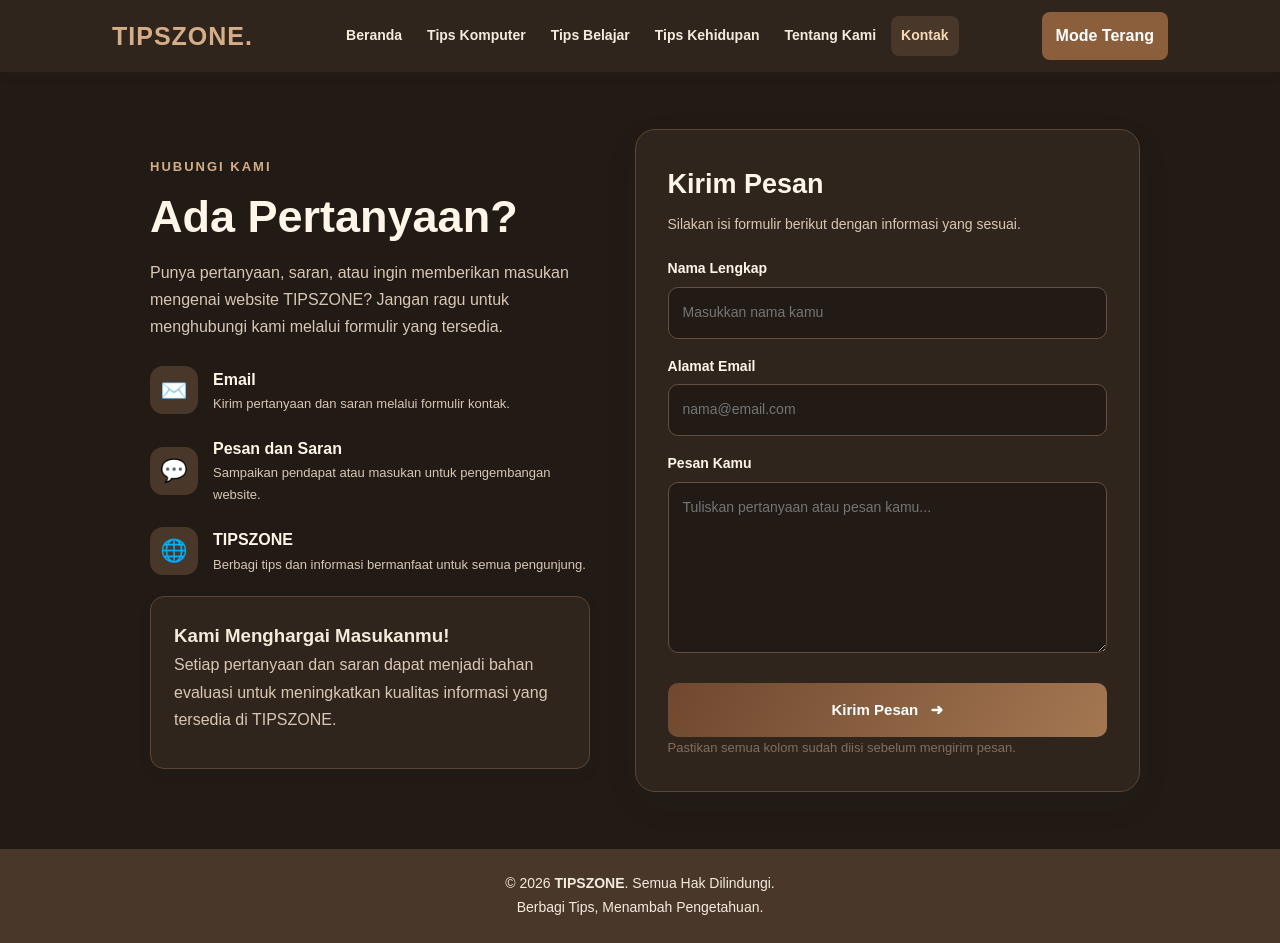
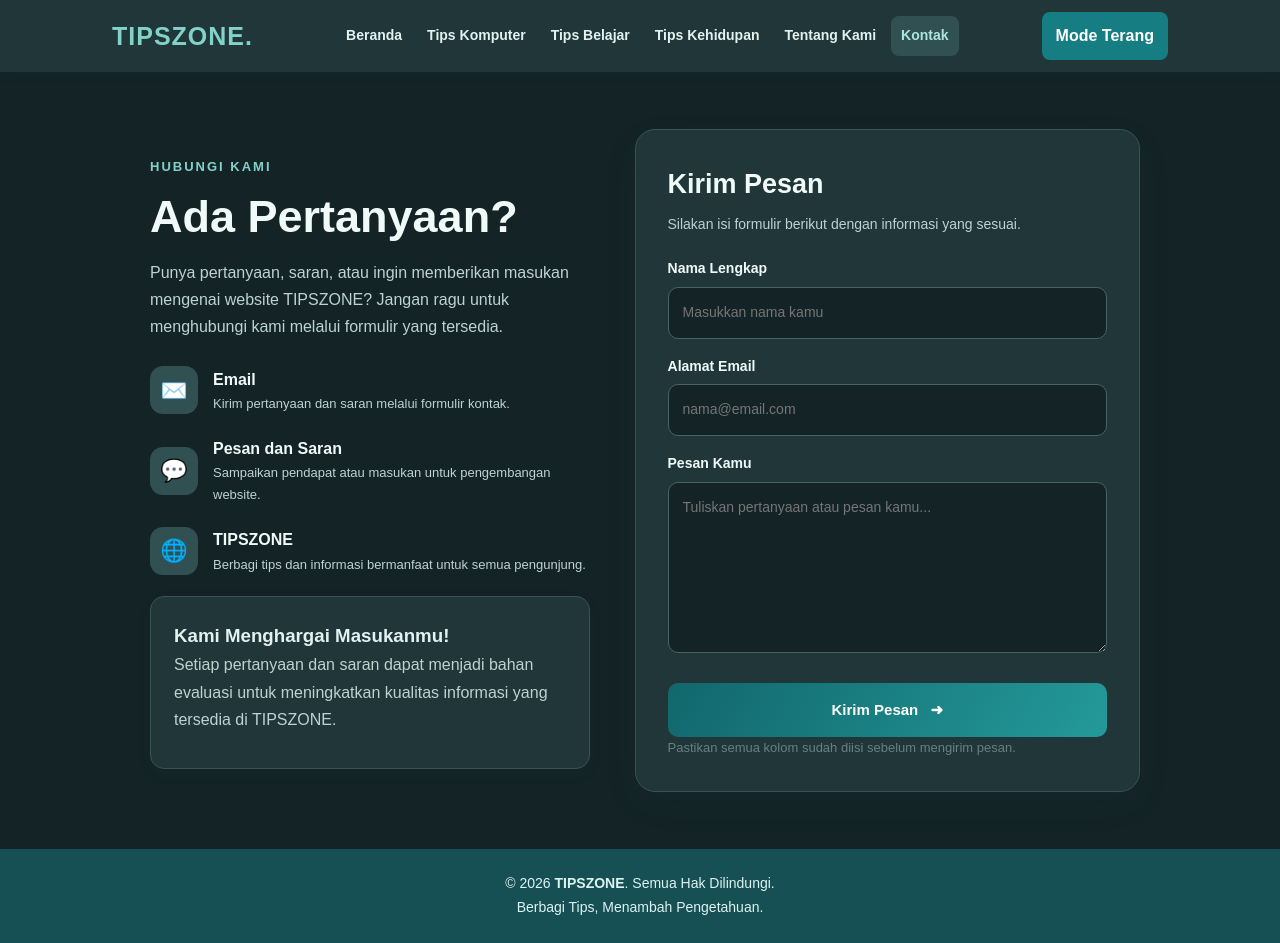
Before and after one commit to rinarin12/TIPSZONE, a plain HTML site: page kontak.html in a window 1280 px wide. Both pictures are taken after a click on the button "Mode Gelap". Drawn offline with Linux system fonts and the light colour scheme.

Commit message:
Update style.css

```diff
--- a/style.css
+++ b/style.css
@@ -17,8 +17,8 @@ html {
 body {
     font-family: Arial, sans-serif;
     line-height: 1.7;
-    background: #FAF5ED;
-    color: #493729;
+    background: #F5FBFA;
+    color: #24464A;
     transition: background 0.3s, color 0.3s;
     min-height: 100vh;
 }
@@ -60,7 +60,7 @@ header {
     position: sticky;
     top: 0;
     z-index: 100;
-    box-shadow: 0 2px 12px #49372914;
+    box-shadow: 0 2px 12px #24464A14;
 }
 
 .nav {
@@ -77,7 +77,7 @@ header {
 .brand {
     font-size: 25px;
     font-weight: 800;
-    color: #8B5E3C;
+    color: #167D83;
     letter-spacing: 1px;
     white-space: nowrap;
 }
@@ -94,7 +94,7 @@ nav a {
     display: inline-block;
     padding: 8px 10px;
     border-radius: 8px;
-    color: #493729;
+    color: #24464A;
     font-size: 14px;
     font-weight: 700;
     transition: 0.2s;
@@ -102,17 +102,21 @@ nav a {
 
 nav a:hover,
 nav a.active {
-    background: #F0E3D3;
-    color: #8B5E3C;
+    background: #DDF3F1;
+    color: #167D83;
 }
 
+/* Tombol hamburger */
 #menuToggle {
     display: none;
+    padding: 9px 13px;
+    font-size: 20px;
 }
 
+/* Tombol mode gelap */
 #themeToggle {
     border: none;
-    background: #8B5E3C;
+    background: #167D83;
     color: #FFFFFF;
     padding: 10px 14px;
     border-radius: 8px;
@@ -128,7 +132,7 @@ nav a.active {
 button {
     display: inline-block;
     border: none;
-    background: #8B5E3C;
+    background: #167D83;
     color: #FFFFFF;
     padding: 11px 17px;
     border-radius: 8px;
@@ -138,18 +142,18 @@ button {
 
 .btn:hover,
 button:hover {
-    background: #6F482F;
+    background: #11676C;
     transform: translateY(-1px);
 }
 
 .hero .btn {
     background: #FFFFFF;
-    color: #8B5E3C;
+    color: #167D83;
     margin-top: 10px;
 }
 
 .hero .btn:hover {
-    background: #F0E3D3;
+    background: #DDF3F1;
 }
 
 
@@ -158,7 +162,7 @@ button:hover {
 ===================================== */
 
 .hero {
-    background: linear-gradient(120deg, #493729, #A47752);
+    background: linear-gradient(120deg, #164F54, #167D83);
     color: #FFFFFF;
     padding: 70px 0;
 }
@@ -171,13 +175,13 @@ button:hover {
 
 .hero p {
     max-width: 680px;
-    color: #F5EBDD;
+    color: #E1F5F3;
     font-size: 17px;
     margin-top: 12px;
 }
 
 .eyebrow {
-    color: #E8D5BE;
+    color: #AEE4DF;
     font-weight: bold;
     letter-spacing: 2px;
     font-size: 13px;
@@ -198,7 +202,7 @@ main {
 
 .heading h1,
 .heading h2 {
-    color: #493729;
+    color: #24464A;
     margin-bottom: 7px;
     line-height: 1.3;
 }
@@ -208,7 +212,7 @@ main {
 }
 
 .heading p {
-    color: #806F60;
+    color: #668184;
     margin-top: 5px;
 }
 
@@ -226,28 +230,28 @@ main {
 .card,
 .panel {
     background: #FFFFFF;
-    border: 1px solid #E8D5BE;
+    border: 1px solid #D7EBE8;
     border-radius: 14px;
     padding: 23px;
-    box-shadow: 0 5px 16px #4937290D;
+    box-shadow: 0 5px 16px #24464A0D;
     min-width: 0;
     transition: transform 0.2s, box-shadow 0.2s;
 }
 
 .card:hover {
     transform: translateY(-4px);
-    box-shadow: 0 9px 22px #4937291A;
+    box-shadow: 0 9px 22px #24464A1A;
 }
 
 .card h3 {
     margin: 10px 0;
-    color: #493729;
+    color: #24464A;
     font-size: 19px;
 }
 
 .card p,
 .panel p {
-    color: #6F5D4D;
+    color: #587174;
     margin-bottom: 12px;
 }
 
@@ -258,8 +262,8 @@ main {
 
 .tag {
     display: inline-block;
-    background: #F0E3D3;
-    color: #805333;
+    background: #DDF3F1;
+    color: #167D83;
     padding: 4px 11px;
     border-radius: 20px;
     font-size: 12px;
@@ -271,7 +275,7 @@ main {
 .intro ul {
     padding-left: 20px;
     margin: 12px 0;
-    color: #6F5D4D;
+    color: #587174;
 }
 
 .card li,
@@ -281,7 +285,7 @@ main {
 }
 
 .card strong {
-    color: #493729;
+    color: #24464A;
 }
 
 
@@ -294,19 +298,19 @@ main {
     margin: 28px 0;
     padding: 25px;
     border-radius: 14px;
-    background: #F0E3D3;
+    background: #DDF3F1;
 }
 
 .intro h2,
 .closing h2 {
-    color: #493729;
+    color: #24464A;
     margin-bottom: 10px;
     font-size: 23px;
 }
 
 .intro p,
 .closing p {
-    color: #6F5D4D;
+    color: #587174;
 }
 
 
@@ -336,24 +340,24 @@ label {
     display: block;
     font-weight: bold;
     margin: 13px 0 6px;
-    color: #493729;
+    color: #24464A;
 }
 
 input,
 textarea {
     width: 100%;
     padding: 12px;
-    border: 1px solid #D8C5B1;
+    border: 1px solid #C8DFDC;
     border-radius: 8px;
     background: #FFFFFF;
-    color: #493729;
+    color: #24464A;
     outline: none;
 }
 
 input:focus,
 textarea:focus {
-    border-color: #A47752;
-    box-shadow: 0 0 0 3px #A4775220;
+    border-color: #167D83;
+    box-shadow: 0 0 0 3px #167D8318;
 }
 
 textarea {
@@ -362,7 +366,7 @@ textarea {
 }
 
 .muted {
-    color: #806F60;
+    color: #668184;
     font-size: 13px;
 }
 
@@ -373,7 +377,7 @@ textarea {
 
 .contact-section {
     padding: 55px 20px;
-    background: linear-gradient(135deg, #F0E3D3, #FAF5ED);
+    background: linear-gradient(135deg, #DDF3F1, #F5FBFA);
 }
 
 .contact-container {
@@ -393,7 +397,7 @@ textarea {
 
 .contact-label {
     display: inline-block;
-    color: #8B5E3C;
+    color: #167D83;
     font-weight: 800;
     letter-spacing: 2px;
     font-size: 13px;
@@ -403,12 +407,12 @@ textarea {
 .contact-info h1 {
     font-size: clamp(30px, 5vw, 45px);
     line-height: 1.2;
-    color: #493729;
+    color: #24464A;
     margin-bottom: 15px;
 }
 
 .contact-info > p {
-    color: #806F60;
+    color: #668184;
     margin-bottom: 25px;
 }
 
@@ -425,18 +429,18 @@ textarea {
     flex-shrink: 0;
     display: grid;
     place-items: center;
-    background: #E8D5BE;
+    background: #CBE9E5;
     border-radius: 13px;
     font-size: 22px;
 }
 
 .contact-detail h3 {
-    color: #493729;
+    color: #24464A;
     font-size: 16px;
 }
 
 .contact-detail p {
-    color: #806F60;
+    color: #668184;
     font-size: 13px;
 }
 
@@ -444,19 +448,19 @@ textarea {
     background: #FFFFFF;
     padding: 32px;
     border-radius: 20px;
-    border: 1px solid #E8D5BE;
-    box-shadow: 0 12px 35px #49372912;
+    border: 1px solid #D7EBE8;
+    box-shadow: 0 12px 35px #24464A12;
     min-width: 0;
 }
 
 .contact-form h2 {
-    color: #493729;
+    color: #24464A;
     margin-bottom: 5px;
     font-size: 27px;
 }
 
 .form-description {
-    color: #806F60;
+    color: #668184;
     margin-bottom: 20px;
     font-size: 14px;
 }
@@ -466,7 +470,7 @@ textarea {
 }
 
 .contact-form label {
-    color: #493729;
+    color: #24464A;
     margin-top: 16px;
     font-size: 14px;
 }
@@ -474,9 +478,9 @@ textarea {
 .contact-form input,
 .contact-form textarea {
     padding: 13px 14px;
-    border: 1px solid #D8C5B1;
+    border: 1px solid #C8DFDC;
     border-radius: 10px;
-    background: #FAF5ED;
+    background: #F5FBFA;
     font-size: 14px;
     max-width: 100%;
 }
@@ -491,12 +495,12 @@ textarea {
     margin-top: 22px;
     padding: 14px;
     border-radius: 10px;
-    background: linear-gradient(120deg, #6F482F, #A47752);
+    background: linear-gradient(120deg, #11676C, #24999A);
     font-size: 15px;
 }
 
 .contact-button:hover {
-    background: #6F482F;
+    background: #11676C;
 }
 
 .contact-button span {
@@ -509,8 +513,8 @@ textarea {
 ===================================== */
 
 footer {
-    background: #493729;
-    color: #F5EBDD;
+    background: #164F54;
+    color: #DDF3F1;
     text-align: center;
     padding: 23px 15px;
     font-size: 14px;
@@ -522,31 +526,31 @@ footer {
 ===================================== */
 
 body.dark {
-    background: #211A15;
-    color: #F5EBDD;
+    background: #142426;
+    color: #E3F1EF;
 }
 
 body.dark header,
 body.dark .card,
 body.dark .panel,
 body.dark .contact-form {
-    background: #30251D;
-    border-color: #5B4635;
+    background: #203638;
+    border-color: #365456;
 }
 
 body.dark .brand,
 body.dark .contact-label {
-    color: #D5AD88;
+    color: #83D2CA;
 }
 
 body.dark nav a {
-    color: #F5EBDD;
+    color: #E3F1EF;
 }
 
 body.dark nav a.active,
 body.dark nav a:hover {
-    background: #493729;
-    color: #F5D8B8;
+    background: #315052;
+    color: #AEE4DF;
 }
 
 body.dark .heading h1,
@@ -557,7 +561,7 @@ body.dark .contact-detail h3,
 body.dark .contact-form h2,
 body.dark .contact-form label,
 body.dark label {
-    color: #FFF5E8;
+    color: #F0FAF8;
 }
 
 body.dark .heading p,
@@ -566,50 +570,50 @@ body.dark .panel p,
 body.dark .contact-info > p,
 body.dark .contact-detail p,
 body.dark .form-description {
-    color: #D8C7B5;
+    color: #BDD3D0;
 }
 
 body.dark .card ul,
 body.dark .intro ul {
-    color: #D8C7B5;
+    color: #BDD3D0;
 }
 
 body.dark .card strong {
-    color: #FFF5E8;
+    color: #F0FAF8;
 }
 
 body.dark .intro,
 body.dark .closing,
 body.dark .contact-section {
-    background: #211A15;
+    background: #142426;
 }
 
 body.dark .intro h2,
 body.dark .closing h2 {
-    color: #FFF5E8;
+    color: #F0FAF8;
 }
 
 body.dark .intro p,
 body.dark .closing p {
-    color: #D8C7B5;
+    color: #BDD3D0;
 }
 
 body.dark input,
 body.dark textarea,
 body.dark .contact-form input,
 body.dark .contact-form textarea {
-    background: #211A15;
-    border-color: #66503D;
+    background: #142426;
+    border-color: #466466;
     color: #FFFFFF;
 }
 
 body.dark .contact-icon {
-    background: #493729;
+    background: #315052;
 }
 
 body.dark .tag {
-    background: #493729;
-    color: #F5D8B8;
+    background: #315052;
+    color: #AEE4DF;
 }
 
 
@@ -687,7 +691,7 @@ body.dark .tag {
         align-items: stretch;
         gap: 5px;
         padding-top: 10px;
-        border-top: 1px solid #E8D5BE;
+        border-top: 1px solid #D7EBE8;
     }
 
     #navMenu.show {
@@ -774,7 +778,7 @@ body.dark .tag {
     }
 
     body.dark #navMenu {
-        border-color: #5B4635;
+        border-color: #365456;
     }
 }
 
@@ -823,7 +827,7 @@ button:focus-visible,
 a:focus-visible,
 input:focus-visible,
 textarea:focus-visible {
-    outline: 3px solid #A47752;
+    outline: 3px solid #70C1C2;
     outline-offset: 3px;
 }
 
```
